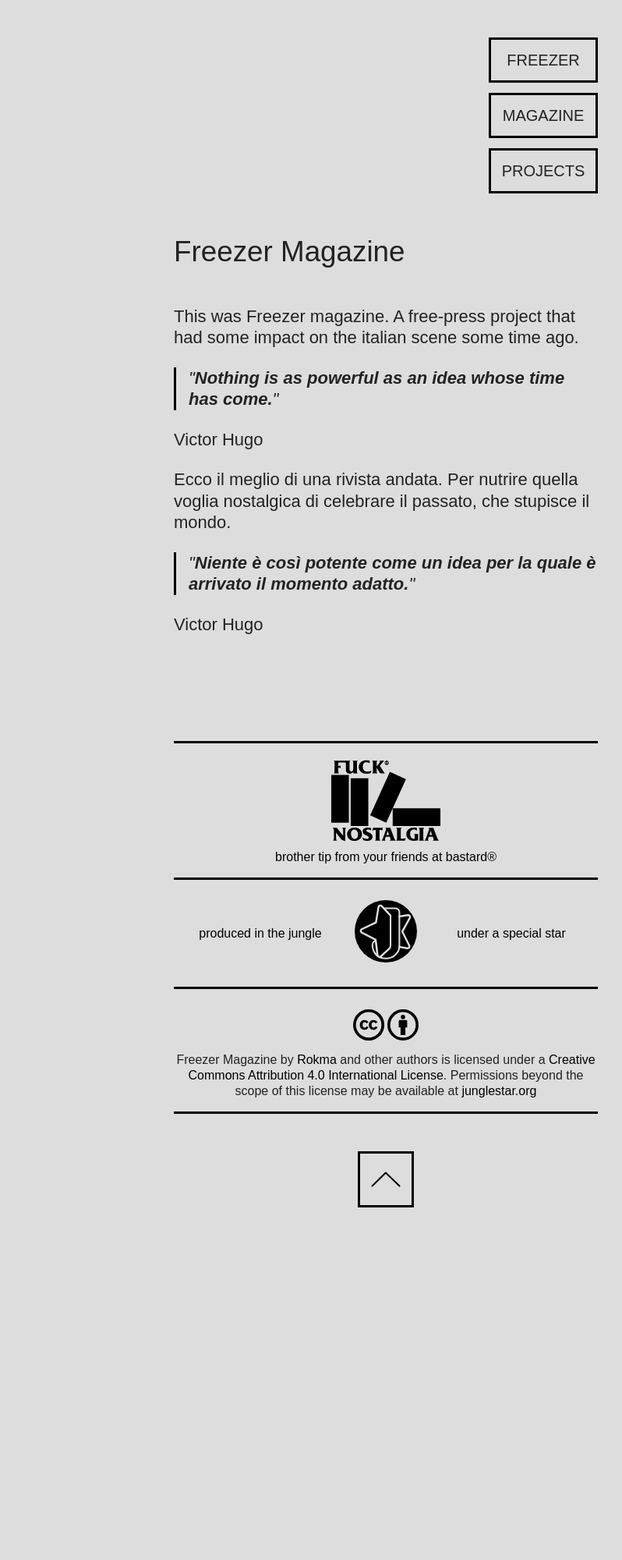
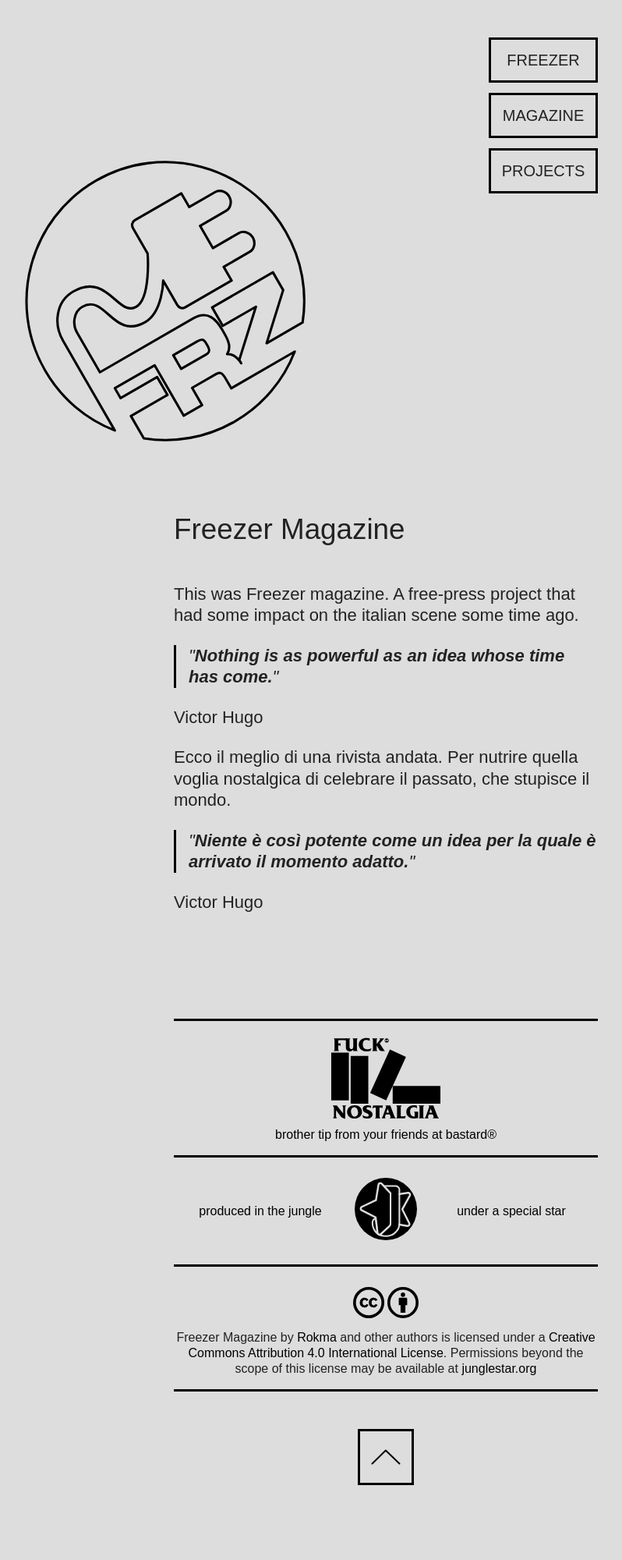
Before and after one commit to junglesta/freezer, a Jekyll site: the page built from index.md, in a window 1280 px wide. Shown: the whole page at 78% size, without its empty margins (465-1263 px from the left). Built offline with Jekyll 4.4.1, drawn with Linux system fonts in a browser that asks for light colours; before the commit the page ends 1644 px from its top, so only the background shows below that.

Commit message:
setting up main logo

```diff
--- a/_includes/header.html
+++ b/_includes/header.html
@@ -4,4 +4,10 @@
 
   {% include menu.html %}
 
+  <div class="cf">
+    <figure class="illu classic">
+      {% include svg/use.html id="icn--freezer-classic" class="freezer-classic" %}
+    </figure>
+  </div>
+
 </header>
--- a/_includes/menu.html
+++ b/_includes/menu.html
@@ -16,4 +16,4 @@
 
   </ul>
 
-<nav>
+</nav>
--- a/_includes/svg/defs.html
+++ b/_includes/svg/defs.html
@@ -210,7 +210,7 @@
   	</g>
   </symbol>
 
-  <symbol id="icn--classic" xmlns="http://www.w3.org/2000/svg" viewBox="0 0 100 100">
+  <symbol id="icn--freezer-classic" xmlns="http://www.w3.org/2000/svg" viewBox="0 0 100 100">
     <style>
 
       .white {fill:white;}
--- a/_layouts/home.html
+++ b/_layouts/home.html
@@ -7,8 +7,6 @@
 {% include head.html %}
 
   <body class="">
-
-    <!-- {% include svg/defs.html %} -->
 
     {% include header.html %}
 
--- a/_layouts/post.html
+++ b/_layouts/post.html
@@ -7,8 +7,6 @@
 {% include head.html %}
 
   <body class="post">
-
-    <!-- {% include svg/defs.html %} -->
 
     {% include header.html %}
 
--- a/assets/css/main.css
+++ b/assets/css/main.css
@@ -62,6 +62,11 @@ a {
   z-index: -1;
 }
 
+svg {
+  width: 100%;
+  height: 100%;
+}
+
 .illu {
   position: relative;
   display: block;
@@ -70,7 +75,7 @@ a {
 
 .illu img, .illu object, .illu svg {
   float: left;
-  max-height: 460px;
+  height: 460px;
 }
 
 
```
